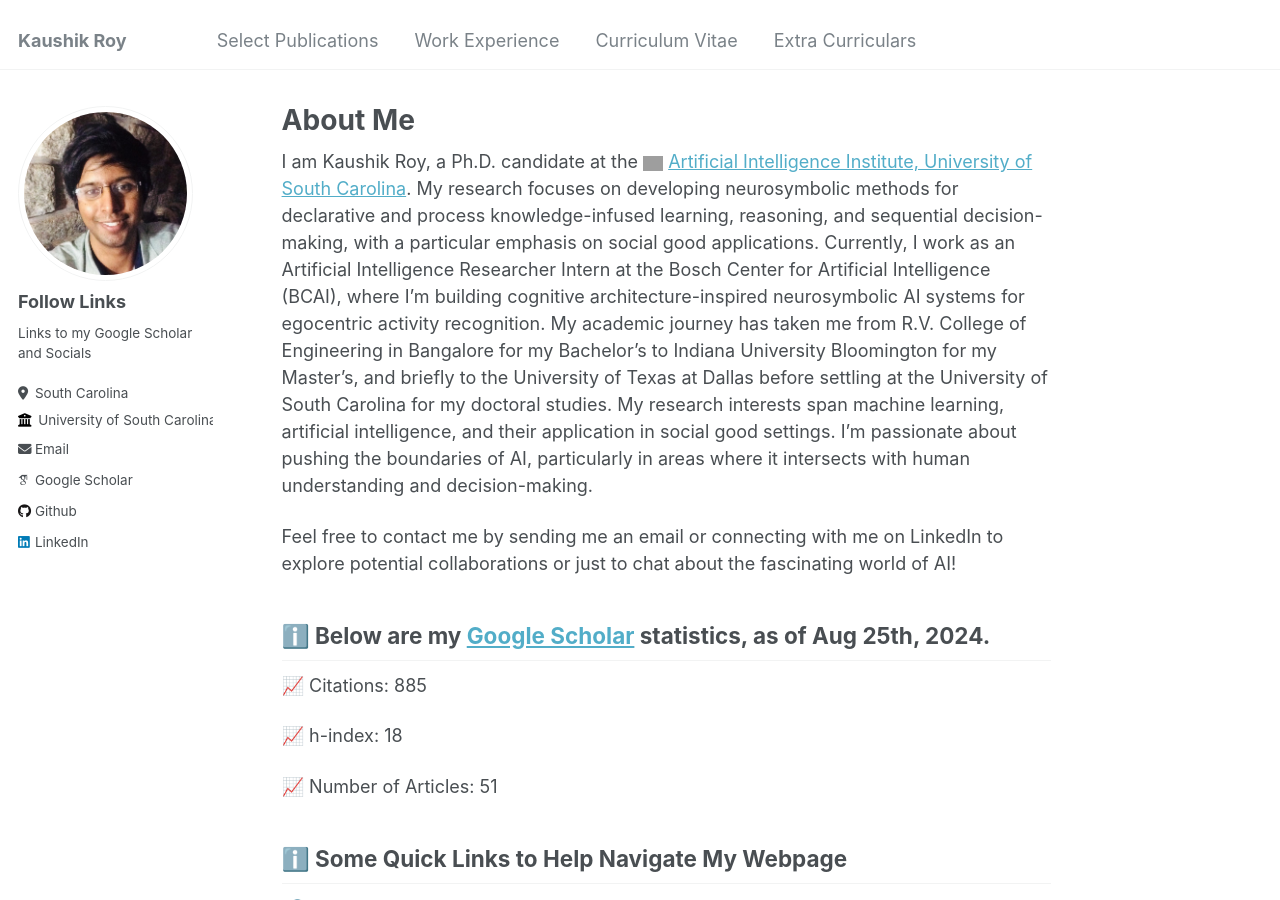
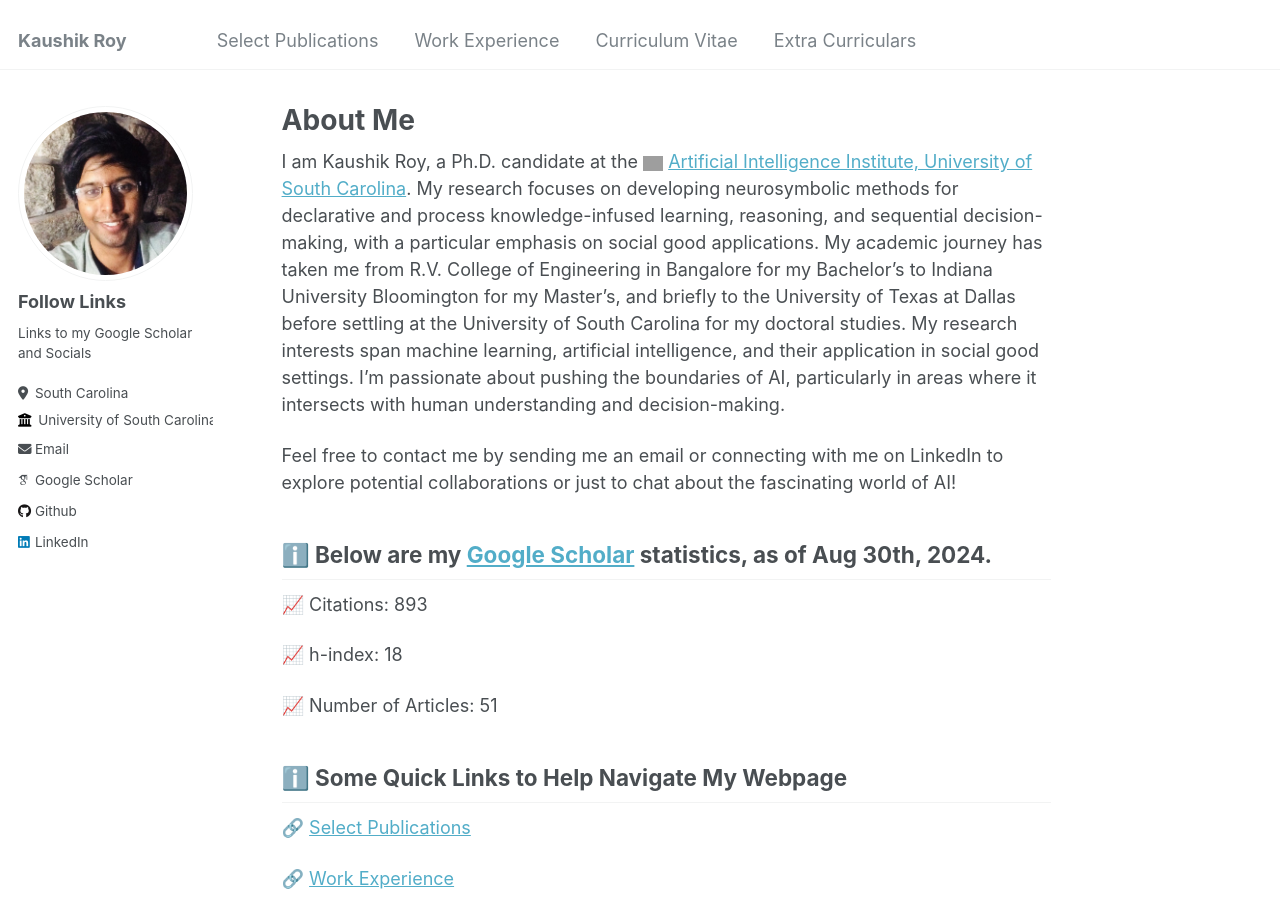
Before and after one commit to kauroy1994/home, a Jekyll site: the page built from _pages/about.md, in a window 1280 px wide and 900 px high. Built offline with Jekyll 4.4.1, drawn with Linux system fonts in a browser that asks for light colours; some web fonts are replaced; grey boxes are pictures that could not be loaded.

Commit message:
Update about.md

```diff
--- a/_pages/about.md
+++ b/_pages/about.md
@@ -4,13 +4,13 @@ title: "About Me"
 author_profile: true
 ---
 
-I am Kaushik Roy, a Ph.D. candidate at the <img src="https://github.com/kauroy1994/home/assets/57400980/b46cee36-a77f-4aa3-af07-cdbea1833a95" width="20" height="20"> [Artificial Intelligence Institute, University of South Carolina](https://www.linkedin.com/company/aiisc/mycompany/). My research focuses on developing neurosymbolic methods for declarative and process knowledge-infused learning, reasoning, and sequential decision-making, with a particular emphasis on social good applications. Currently, I work as an Artificial Intelligence Researcher Intern at the Bosch Center for Artificial Intelligence (BCAI), where I'm building cognitive architecture-inspired neurosymbolic AI systems for egocentric activity recognition. My academic journey has taken me from R.V. College of Engineering in Bangalore for my Bachelor's to Indiana University Bloomington for my Master's, and briefly to the University of Texas at Dallas before settling at the University of South Carolina for my doctoral studies. My research interests span machine learning, artificial intelligence, and their application in social good settings. I'm passionate about pushing the boundaries of AI, particularly in areas where it intersects with human understanding and decision-making.
+I am Kaushik Roy, a Ph.D. candidate at the <img src="https://github.com/kauroy1994/home/assets/57400980/b46cee36-a77f-4aa3-af07-cdbea1833a95" width="20" height="20"> [Artificial Intelligence Institute, University of South Carolina](https://www.linkedin.com/company/aiisc/mycompany/). My research focuses on developing neurosymbolic methods for declarative and process knowledge-infused learning, reasoning, and sequential decision-making, with a particular emphasis on social good applications. My academic journey has taken me from R.V. College of Engineering in Bangalore for my Bachelor's to Indiana University Bloomington for my Master's, and briefly to the University of Texas at Dallas before settling at the University of South Carolina for my doctoral studies. My research interests span machine learning, artificial intelligence, and their application in social good settings. I'm passionate about pushing the boundaries of AI, particularly in areas where it intersects with human understanding and decision-making.
 
 
 Feel free to contact me by sending me an email or connecting with me on LinkedIn to explore potential collaborations or just to chat about the fascinating world of AI!
 
-## ℹ️ Below are my [Google Scholar](https://scholar.google.com/citations?user=LpOo_IUAAAAJ&hl=en) statistics, as of Aug 25th, 2024.
-📈 Citations: 885
+## ℹ️ Below are my [Google Scholar](https://scholar.google.com/citations?user=LpOo_IUAAAAJ&hl=en) statistics, as of Aug 30th, 2024.
+📈 Citations: 893
 
 📈 h-index: 18
 
```
